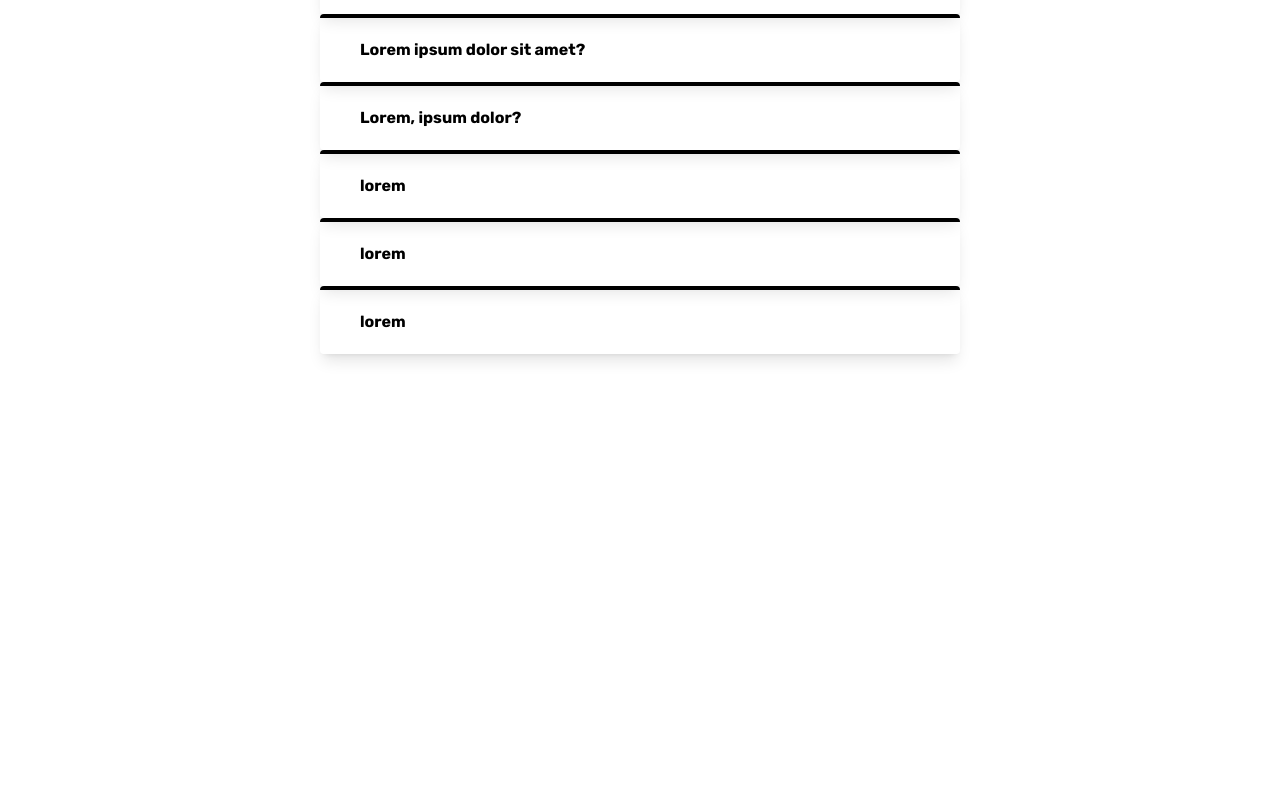
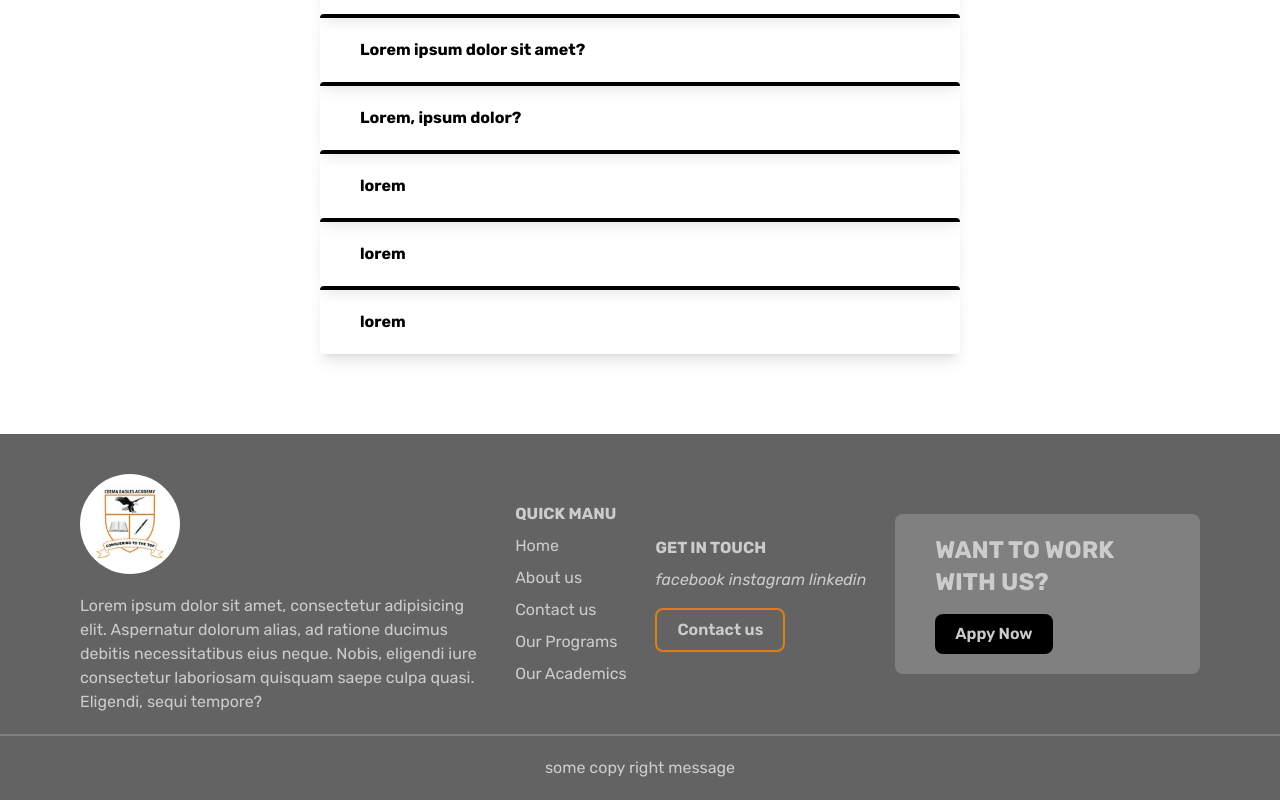
Before and after one commit to michaelboateng1/ceema-eagles-academy, a SvelteKit app: page / in a window 1280 px wide. Shown: the part 3415-4215 px from the top of the page. Before the commit the page ends 3849 px from the top, so only its background shows below. Built offline with nearby package versions, Linux system fonts and the light colour scheme.

Commit message:
Changed the padding in footer and changed the variable open to currentFaq

```diff
--- a/src/routes/+layout.svelte
+++ b/src/routes/+layout.svelte
@@ -3,6 +3,7 @@
 	import favicon from '$lib/assets/favicon.svg';
 
 	import Header from './components/Header.svelte';
+	import Footer from './components/Footer.svelte';
 
 	let { children } = $props();
 </script>
@@ -13,5 +14,6 @@
 
 <Header />
 {@render children?.()}
+<Footer />
 
 <!-- #e07b1c -->
--- a/src/routes/components/FAQ.svelte
+++ b/src/routes/components/FAQ.svelte
@@ -39,7 +39,7 @@
         <div class="shadow-lg rounded-sm border-t-4 ">
             <div class="px-10 py-5 cursor-pointer text-md font-bold flex justify-between items-center" onclick={() => toggleFaq(i)}>
                 <h2>{faq.question}</h2>
-                <i class="fa-solid fa-chevron-down transform transition-all duration-300 {i === open ? 'rotate-180' : 'rotate-0'}"></i>
+                <i class="fa-solid fa-chevron-down transform transition-all duration-300 {i === currentFaq ? 'rotate-180' : 'rotate-0'}"></i>
             </div>
             <p class="transition-all duration-300 px-10 text-sm {i === currentFaq ? "opacity-100 max-h-screen py-4" : "max-h-0 opacity-0 py-0 overflow-hidden"}">{faq.answer}</p>
         </div>
--- a/src/routes/components/Footer.svelte
+++ b/src/routes/components/Footer.svelte
@@ -3,7 +3,7 @@
 </script>
 
 <section class="bg-[#636363] text-[#ccc] pt-10">
-    <div class="flex justify-between items-center gap-5 container mx-auto px-10">
+    <div class="flex justify-between items-center gap-5 container mx-auto px-20">
         <div class="w-[40ch] space-y-5">
             <div class="w-[100px] overflow-hidden rounded-full h-auto">
                 <img src={logo} alt="School Logo" class="w-full h-full object-cover" />
```
